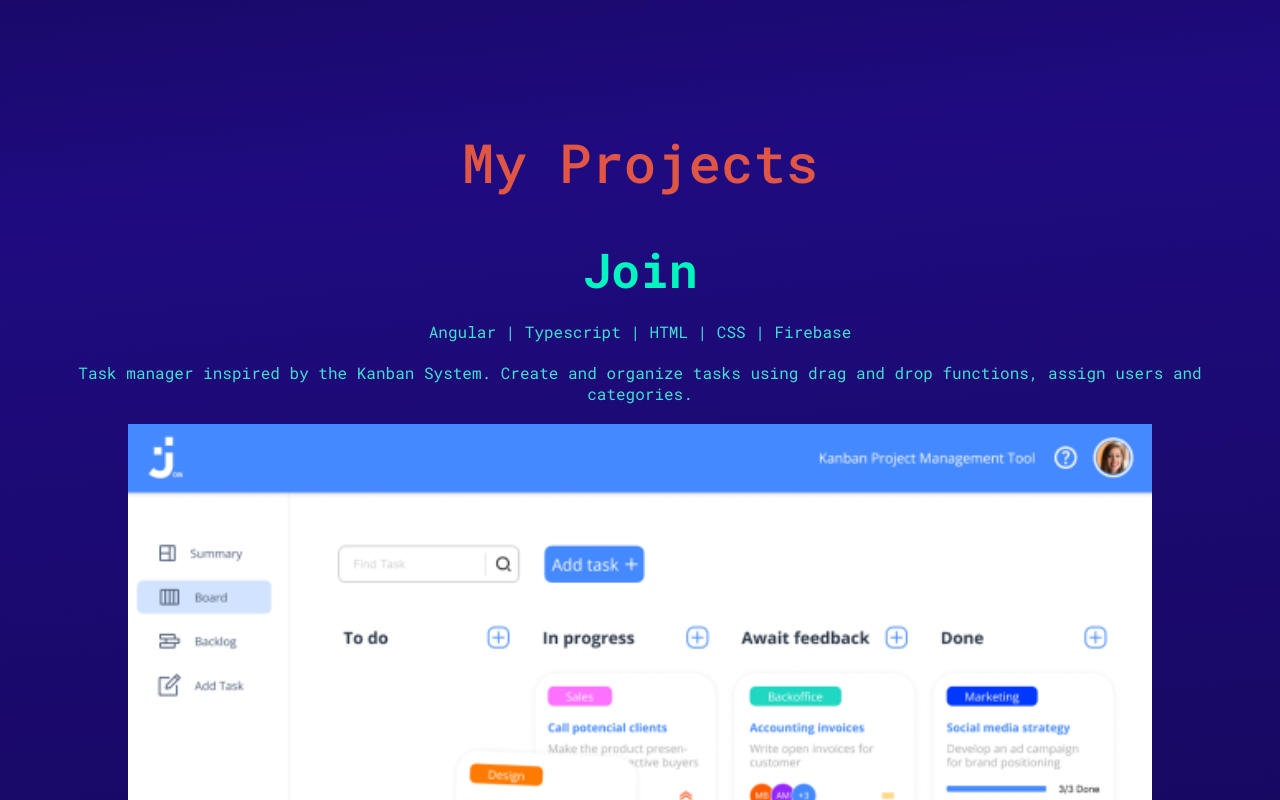
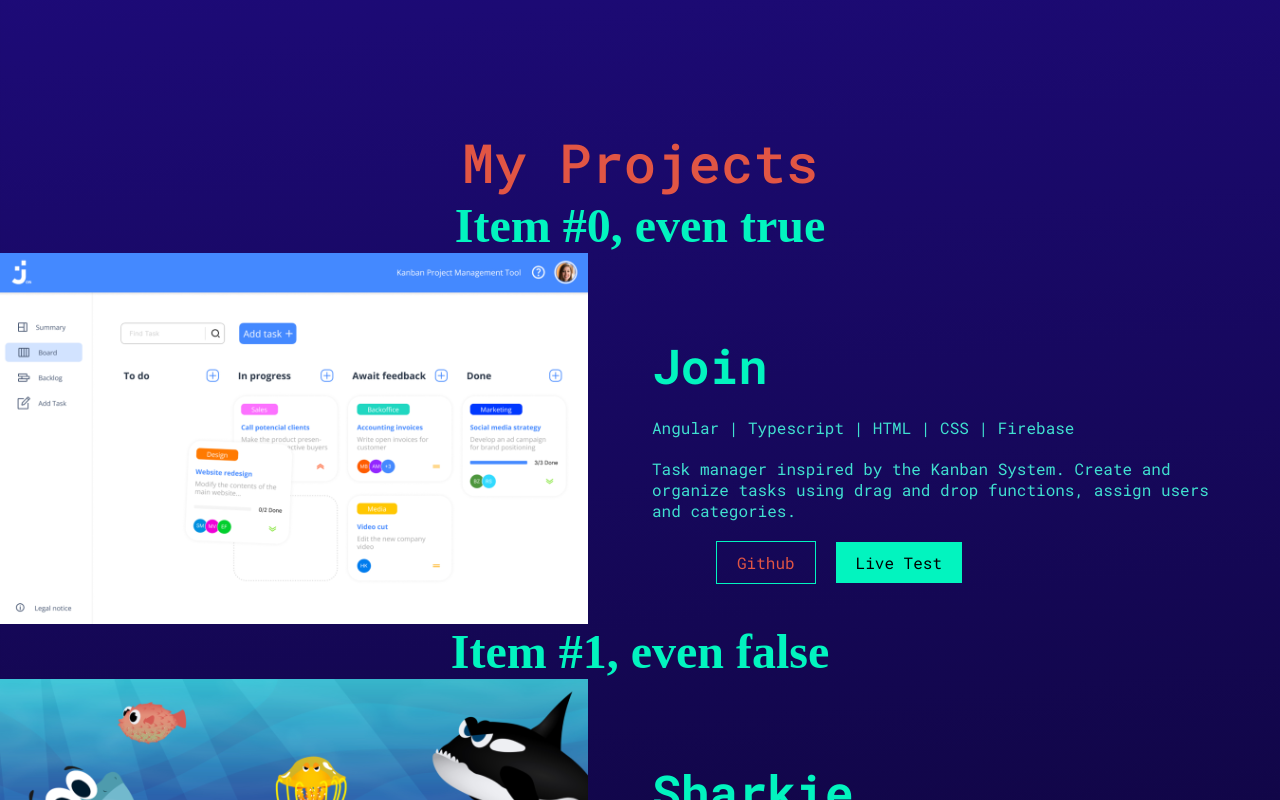
Before and after one commit to NoelKi/Portfolio-Angular-17, an Angular app: page / in a window 1280 px wide. Shown: the part 2100-2900 px from the top of the page. Built offline with nearby package versions, Linux system fonts and the light colour scheme.

Commit message:
last commit bevor 18.02.7

```diff
--- a/src/app/my-projects/my-projects.component.html
+++ b/src/app/my-projects/my-projects.component.html
@@ -1,6 +1,7 @@
 <section>
     <h2 class="font-robotomono orange">My Projects</h2>
-    @for (project of projects; track $index) {
+    @for (project of projects; track $index; let idx = $index, e = $even) {
+    <h3>Item #{{ idx }}, even {{e}}</h3>
     <app-project-macro [project]="project"></app-project-macro>
     }
 </section>
--- a/src/app/project-macro/project-macro.component.html
+++ b/src/app/project-macro/project-macro.component.html
@@ -1,10 +1,13 @@
 <div>
-    <h3 class="font-robotomono">{{ project.name }}</h3>
-    <p class="languages font-robotomono turquoise">{{ project.languages }}</p>
-    <p class="description font-robotomono turquoise">{{ project.description}} </p>
-    <img src="./assets/img/projects/{{ project.img }}.svg">
+    <img class="desktop" src="./assets/img/projects/{{ project.img }}.svg">
     <div>
-        <a href="{{ project.githubLink }}" class="github font-robotomono">Github</a>
-        <a href="{{ project.websiteLink }}" class="sitelink font-robotomono">Live Test</a>
+        <h3 class="font-robotomono">{{ project.name }}</h3>
+        <p class="languages font-robotomono turquoise">{{ project.languages }}</p>
+        <p class="description font-robotomono turquoise">{{ project.description}} </p>
+        <img class="mobile" src="./assets/img/projects/{{ project.img }}.svg">
+        <div>
+            <a href="{{ project.githubLink }}" class="github font-robotomono">Github</a>
+            <a href="{{ project.websiteLink }}" class="sitelink font-robotomono">Live Test</a>
+        </div>
     </div>
 </div>
--- a/src/app/project-macro/project-macro.component.scss
+++ b/src/app/project-macro/project-macro.component.scss
@@ -1,26 +1,27 @@
-@import './../../styles.scss';
-@import './../../mixins';
+@import "./../../styles.scss";
+@import "./../../mixins";
 
 div {
-    @include dFlex($fd: column,$g: 20px);
-    >p {
+  > div {
+    @include dFlex($fd: column, $g: 20px);
+    > p {
       text-align: center;
     }
-    >div {
-        @include dFlex($g: 20px)
+    > div {
+      @include dFlex($g: 20px);
     }
     padding: 0 5vw;
+  }
 }
 
 h3 {
   padding-top: 40px;
 }
 
-a{
+a {
   text-decoration: none;
   padding: 10px 20px;
 }
-
 
 .github {
   color: $color-orange;
@@ -35,3 +36,39 @@ a{
 img {
   width: 80vw;
 }
+
+.mobile {
+  display: block;
+}
+
+.desktop {
+  display: none;
+}
+
+@media (min-width: 800px) {
+  .mobile {
+    display: none;
+  }
+
+  .desktop {
+    display: block;
+    width: 588px;
+  }
+
+  div {
+    @include dFlex($fd: row, $jc: space-between);
+    > div {
+      align-items: flex-start;
+      > p {
+        text-align: left;
+      }
+    }
+  }
+}
+
+// // Stile für jedes zweite Kind-`div`
+// &:nth-child(2n) {
+//     // Hier kannst du andere Attribute hinzufügen
+//     background-color: lightgray; // Beispielattribut
+//     // Weitere Attribute hier
+//   }
```
Lines whose indentation alone changed are shown as unchanged.
